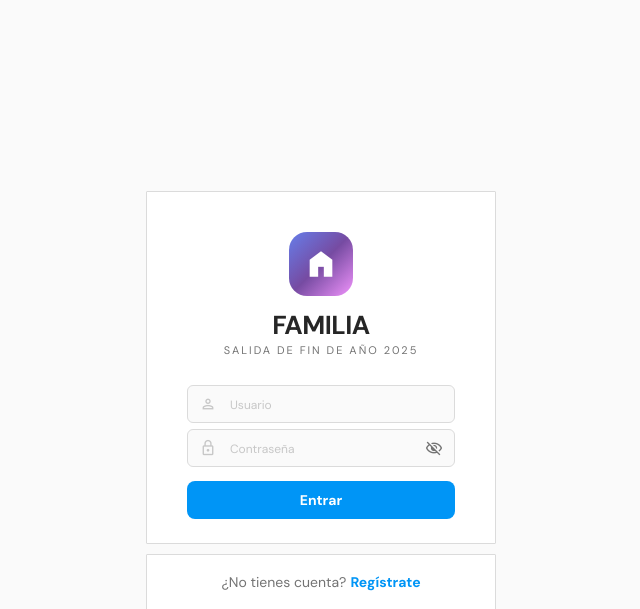
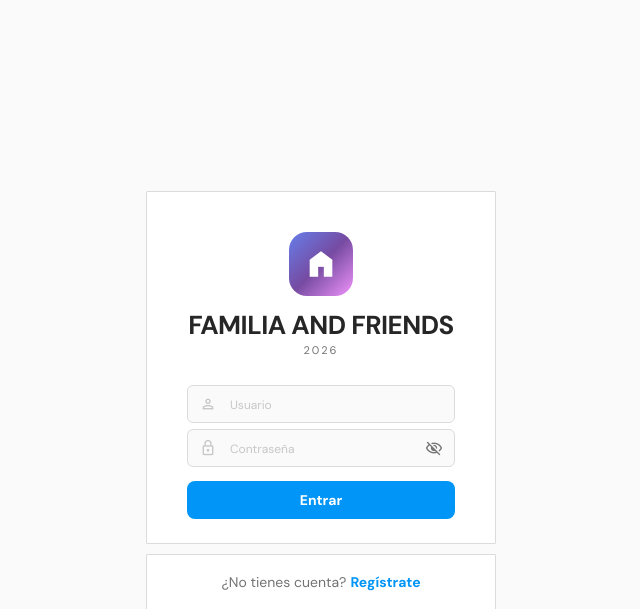
Before and after one commit to JeffreyOMG/Family-app, a Flask app: page / in a window 1280 px wide. Shown: the top 609 px of the page, without its empty margins (319-959 px from the left). Run offline with Flask 3, Linux system fonts and the light colour scheme.

Commit message:
CAMBIOS COMO 2025 A 2026

```diff
--- a/templates/login.html
+++ b/templates/login.html
@@ -220,8 +220,8 @@
       <div class="ig-logo">
         <span class="material-symbols-outlined">home</span>
       </div>
-      <div class="ig-brand-name">FAMILIA</div>
-      <div class="ig-brand-sub">Salida de Fin de Año 2025</div>
+      <div class="ig-brand-name">FAMILIA AND FRIENDS</div>
+      <div class="ig-brand-sub">2026</div>
     </div>
 
     {% if error %}
--- a/templates/partials/sidebar.html
+++ b/templates/partials/sidebar.html
@@ -2,7 +2,6 @@
   <div class="sidebar-brand">
     <div class="brand-name">
       <span class="material-symbols-outlined">groups</span>
-      <span class="menu-text">FAMILIA</span>
     </div>
     <div class="brand-sub menu-text">2026</div>
   </div>
```
